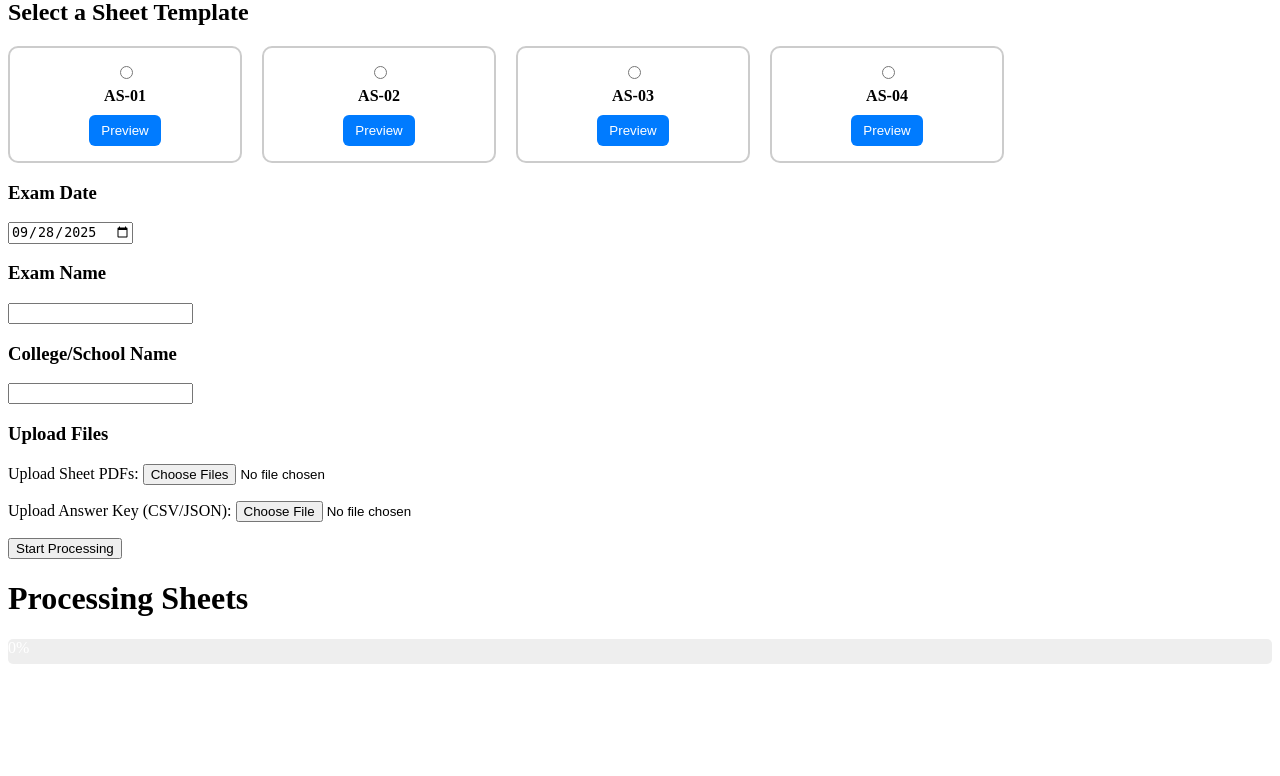
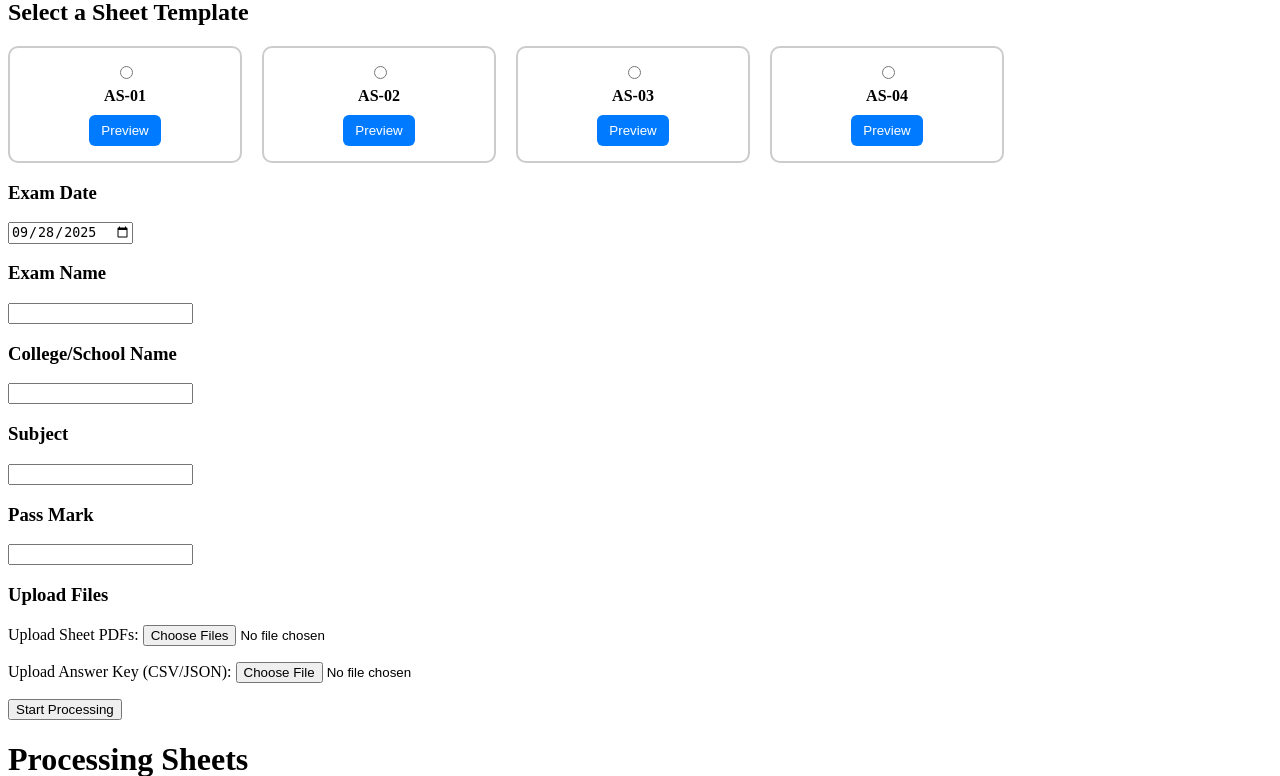
Before and after one commit to ibnu-umer/bubble-sheet-evaluator-web, a Django app: page / in a window 1280 px wide. Shown: the part 81-857 px from the top of the page. Before the commit the page ends 745 px from the top, so only its background shows below. Run offline with Django 5.2, Linux system fonts and the light colour scheme.

Commit message:
feat: add DB persistence for Exam records

```diff
--- a/omr/forms.py
+++ b/omr/forms.py
@@ -1,7 +1,8 @@
 from django import forms
+from .models import Exam
 
 
-class UploadForm(forms.Form):
+class UploadForm(forms.ModelForm):
     answer_sheets = forms.FileField(
         required=False,
         help_text="Upload answer sheets (PDF only)",
@@ -10,6 +11,10 @@ class UploadForm(forms.Form):
         required=False,
         help_text="Upload answer key (CSV or JSON)",
     )
+
+    class Meta:
+        model = Exam
+        fields = ['exam_name', 'org_name', 'exam_date', 'sheet_template', 'subject', 'pass_mark']
 
     def clean_answer_sheets(self):
         file = self.cleaned_data.get("answer_sheets")
--- a/omr/models.py
+++ b/omr/models.py
@@ -1,7 +1,30 @@
 from django.db import models
+import uuid
 
 
 class UploadLog(models.Model):
     filename = models.CharField(max_length=255)
     filetype = models.CharField(max_length=20)  # "sheet" or "key"
     uploaded_at = models.DateTimeField(auto_now_add=True)
+
+
+
+class Exam(models.Model):
+    TEMPLATE_CHOICES = [
+        ('AS-01', 'AS-01'),
+        ('AS-02', 'AS-02'),
+        ('AS-03', 'AS-03'),
+        ('AS-04', 'AS-04'),
+    ]
+
+    exam_name = models.CharField(max_length=255)
+    org_name = models.CharField(max_length=255)
+    exam_date = models.DateField()
+    sheet_template = models.CharField(
+        max_length=10,
+        choices=TEMPLATE_CHOICES,
+        default='AS-01'
+    )
+    subject = models.CharField(max_length=255, blank=True, null=True)
+    pass_mark = models.IntegerField(blank=True, null=True)
+    exam_id = models.UUIDField(default=uuid.uuid4, editable=False, unique=True)
--- a/omr/processing/evaluator.py
+++ b/omr/processing/evaluator.py
@@ -22,7 +22,6 @@ def load_answers(file):
     elif file.name.endswith(".csv"):
         reader = csv.reader(StringIO(content))
         data = {row[0]: row[1] for row in reader}
-        print(data)
         return data
 
     else:
--- a/omr/templates/evaluate.html
+++ b/omr/templates/evaluate.html
@@ -139,6 +139,12 @@
 
             <h3>College/School Name</h3>
             <input for="org-name" name="org_name" type="text" required>
+
+            <h3>Subject</h3>
+            <input for="subject" name="subject" type="text" required>
+
+            <h3>Pass Mark</h3>
+            <input for="pass-mark" name="pass_mark" type="number" required>
 
             <!-- Upload Section -->
             <h3>Upload Files</h3>
--- a/omr/views.py
+++ b/omr/views.py
@@ -14,6 +14,7 @@ from django.core.cache import cache
 import uuid
 from PIL import Image, ImageDraw, ImageFont
 from django.utils.timezone import now
+from .models import Exam
 
 
 
@@ -51,8 +52,20 @@ def process_ajax(request):
         answer_file = request.FILES.get("answer_file")
         exam_name = request.POST.get("exam_name").lower().replace(" ", "_")
         org_name = request.POST.get("org_name")
+        subject = request.POST.get("subject")
+        pass_mark = request.POST.get("pass_mark")
         exam_date = request.POST.get("exam_date")
         exam_id = str(uuid.uuid4())
+
+        exam = Exam.objects.create(
+            exam_name=exam_name,
+            org_name=org_name,
+            exam_date=exam_date,
+            sheet_template=template,
+            exam_id=exam_id,
+            subject=subject,
+            pass_mark=pass_mark,
+        )
 
         converted_img_path = CONVERTED_IMG_PATH.format(exam_name)
         evaluated_img_path = EVALUATED_IMG_PATH.format(exam_name)
```
Also changed, not shown: omr/migrations/0002_exam_uploadlog_delete_uploadedfile.py (added).
